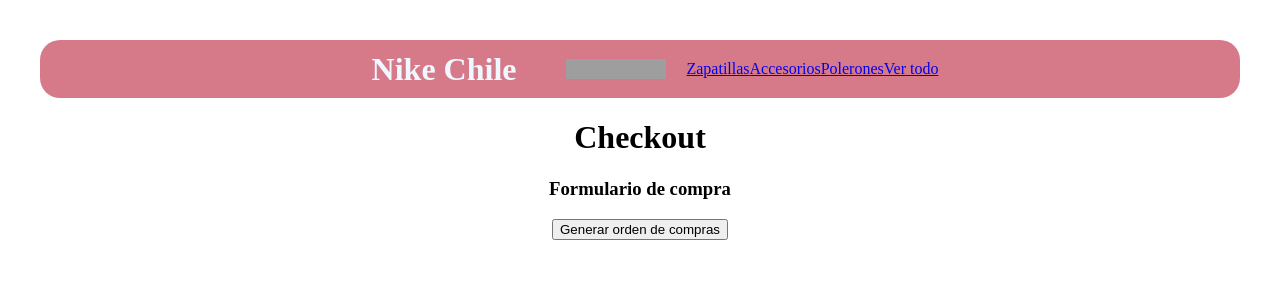
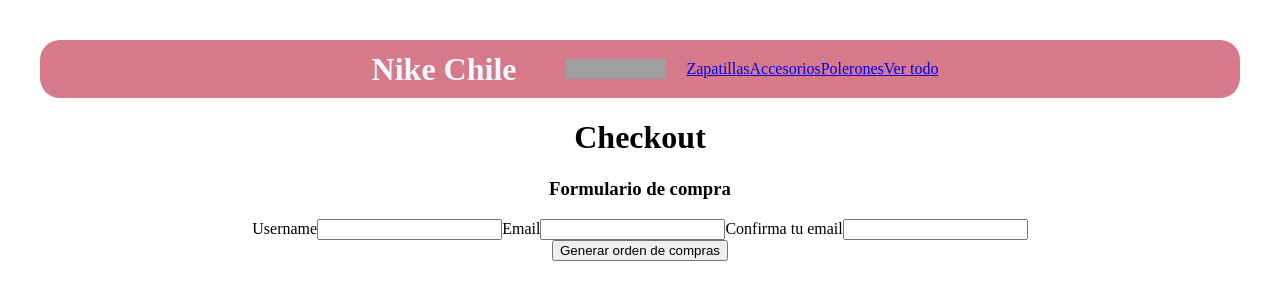
Before and after one commit to wepapepa/preEntrega2-React-Labrin, a React (Vite) app: page /checkout in a window 1280 px wide. Shown: the top 300 px of the page. Built offline with nearby package versions, Linux system fonts and the light colour scheme; grey boxes are pictures that could not be loaded.

Commit message:
added the form conditionals

```diff
--- a/src/components/Cart/Cart.jsx
+++ /dev/null
@@ -1,29 +0,0 @@
-
-import { useContext } from "react"
-import { CartContext } from '../../context/CartContext'
-import CartItem from '../CartItem/CartItem'
-import { Link } from 'react-router-dom'
-
-const Cart = () => {
-    const { cart, clearCart, totalQuantity, total } = useContext(CartContext)
-
-    if(totalQuantity === 0 ) {
-        return (
-            <div>
-                <h1>No hay items en el carrito</h1>
-                <Link to='/' className='Option'>Productos</Link>
-            </div>
-        )
-    }
-
-    return (
-        <div>
-            { cart.map(p => <CartItem key={p.id} {...p} />) }
-            <h3>Total: ${total}</h3>
-            <button onClick={() => clearCart()} className="Button">Limpiar carrito</button>
-            <Link to='/checkout' className='Option'>Checkout</Link>
-        </div>
-    )
-}
-
-export default Cart
--- a/src/components/Checkout/Checkout.jsx
+++ b/src/components/Checkout/Checkout.jsx
@@ -49,6 +49,12 @@
             console.error('Lo sentimos, hay productos que no tienen stock disponible')
         }
 
+        if (mail = !mailConfirm) {
+            alert('Verifica que tu mail coincida en ambos campos')
+        } else {
+            disabled(botonCompra)
+        }
+
 
 
     }
@@ -56,8 +62,18 @@
         <div>
             <h1>Checkout</h1>
             <h3>Formulario de compra</h3>
+            <form action="/db" method="post">
+                <label for="username">Username</label>
+                <input type="text" id="buyer"></input>
 
-            <button onClick={createOrder}> Generar orden de compras </button>
+                <label for="mail">Email</label>
+                <input type="text" id="mail"></input>
+
+                <label for="mail">Confirma tu email</label>
+                <input type="text" id="mailConfirm"></input>
+            </form>
+
+            <button className="botonCompra" onClick={createOrder}> Generar orden de compras </button>
         </div>
     )
 }
```
